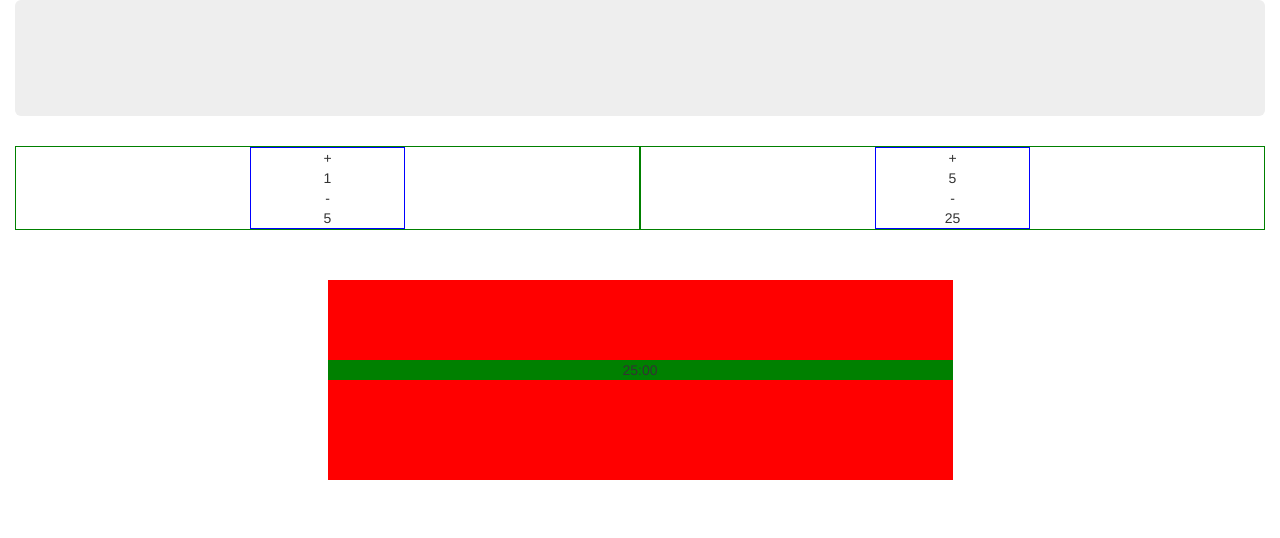
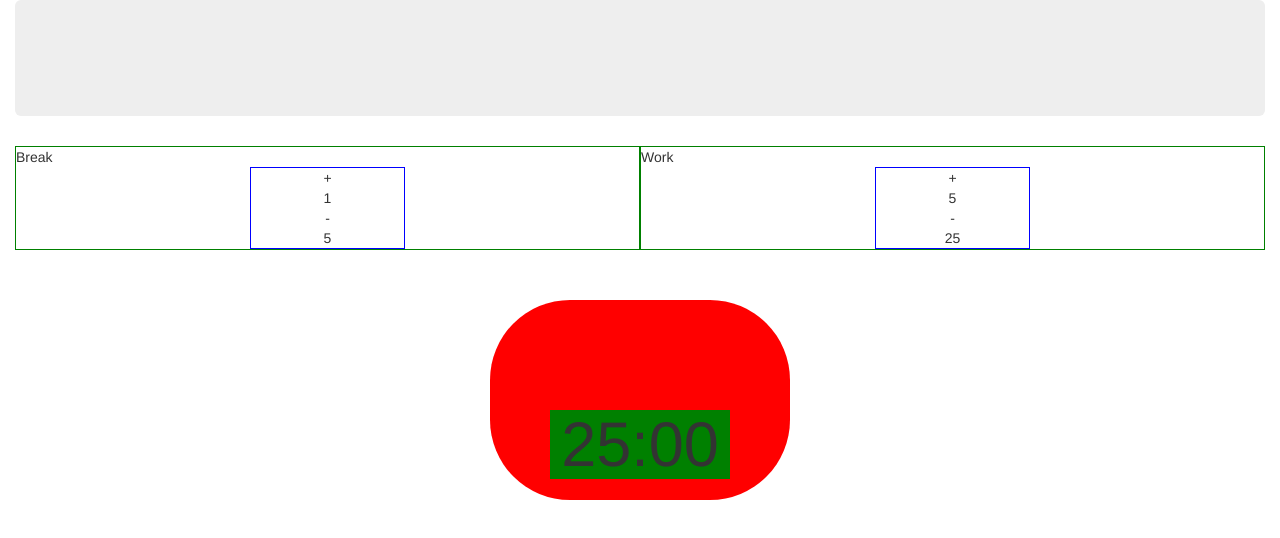
Before and after one commit to Essk/FreeCodeCamp-Projects, a website: page fcc-pomodoro-timer/index.html in a window 1280 px wide. Drawn offline with nearby package versions, Linux system fonts and the light colour scheme.

Commit message:
positioning

```diff
--- a/fcc-pomodoro-timer/gulpfile.js
+++ b/fcc-pomodoro-timer/gulpfile.js
@@ -53,6 +53,7 @@ gulp.task('browser-sync', function(){
 // configure which files to watch and what tasks to use on file changes
 gulp.task('watch', ['build-css','browser-sync'], function() {
     gulp.watch('index.html').on("change", browserSync.reload);
+    gulp.watch('assets/images*.svg').on("change", browserSync.reload);
     gulp.watch('js/*.js', ['jshint']);
     gulp.watch('scss/*.scss', ['build-css']);
 });
--- a/fcc-pomodoro-timer/index.html
+++ b/fcc-pomodoro-timer/index.html
@@ -28,9 +28,12 @@
     <div class="content">
       <div class="timer-controls clearfix">
         <ul>
+
           <li class="change-break-background">
             <div class="change-break">
+              Break
               <ul>
+
                 <li class="add">+</li>
                 <li class="time">1</li>
                 <li class="minus">-</li>
@@ -40,6 +43,7 @@
           </li>
           <li class="change-work-background">
             <div class="change-work">
+              Work
               <ul>
                 <li class="add">+</li>
                 <li class="time">5</li>
@@ -51,15 +55,15 @@
         </ul>
       </div>
 
-      <div class="main-timer-background center">
-        <div class="main-timer">
 
+        <div class=" jumbotron main-timer-background ">
+          <h1 class="main-timer"></h1>
         </div>
-      </div>
 
     </div>
   </div>
-</div>
+  </div>
+
 <script src='http://cdnjs.cloudflare.com/ajax/libs/jquery/2.1.3/jquery.min.js'></script>
 <script src='http://cdnjs.cloudflare.com/ajax/libs/modernizr/2.8.3/modernizr.min.js'></script>
 
@@ -68,5 +72,5 @@
 
 
 
-</body>
-</html>
+          </body>
+          </html>
--- a/fcc-pomodoro-timer/js/index.js
+++ b/fcc-pomodoro-timer/js/index.js
@@ -61,7 +61,7 @@ $(document).ready(function() {
         $(".current-break").html(breakSession.length);
         $(".current-work").html(workSession.length);
 
-        $(".main-timer").click(function () {
+        $(".main-timer-background").click(function () {
             startStop(timer);
         });
 
--- a/fcc-pomodoro-timer/scss/style.scss
+++ b/fcc-pomodoro-timer/scss/style.scss
@@ -5,6 +5,8 @@
   margin-top:50px;
   height: 200px;
   text-align: center;
+  border-radius: 80px!important;
+  max-width: 300px;
   >.main-timer{
     position: relative;
     top: 40%;
```
Also changed, not shown: fcc-pomodoro-timer/css/style.css.
